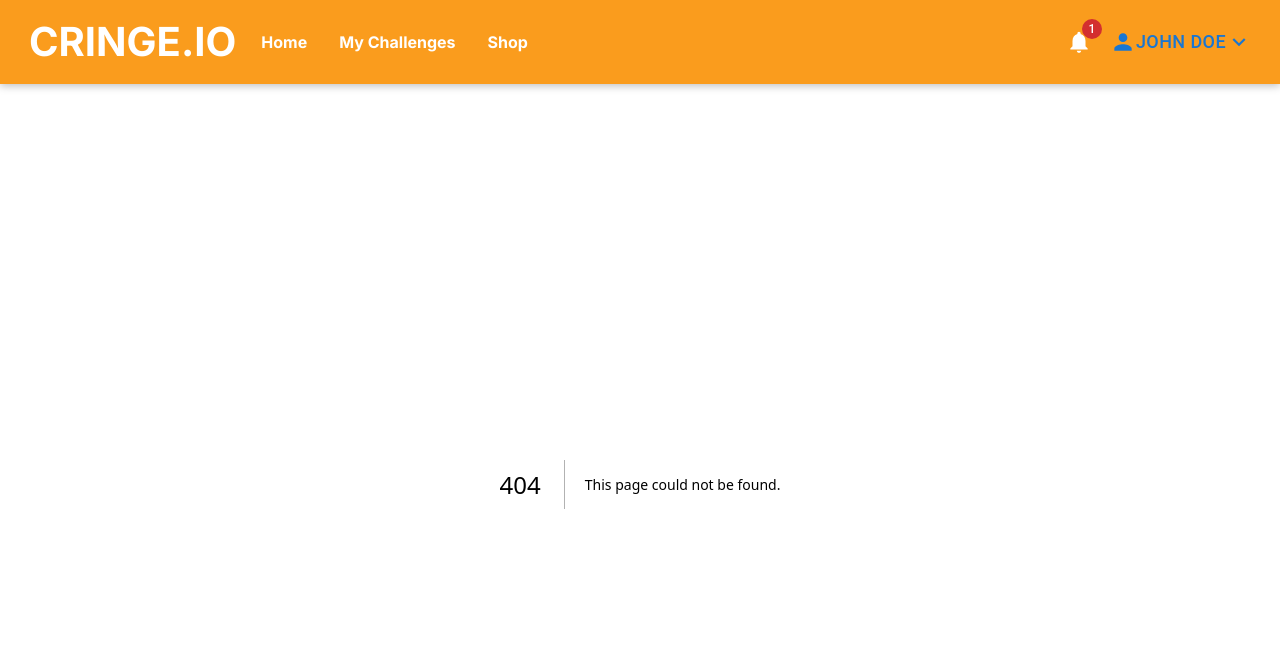
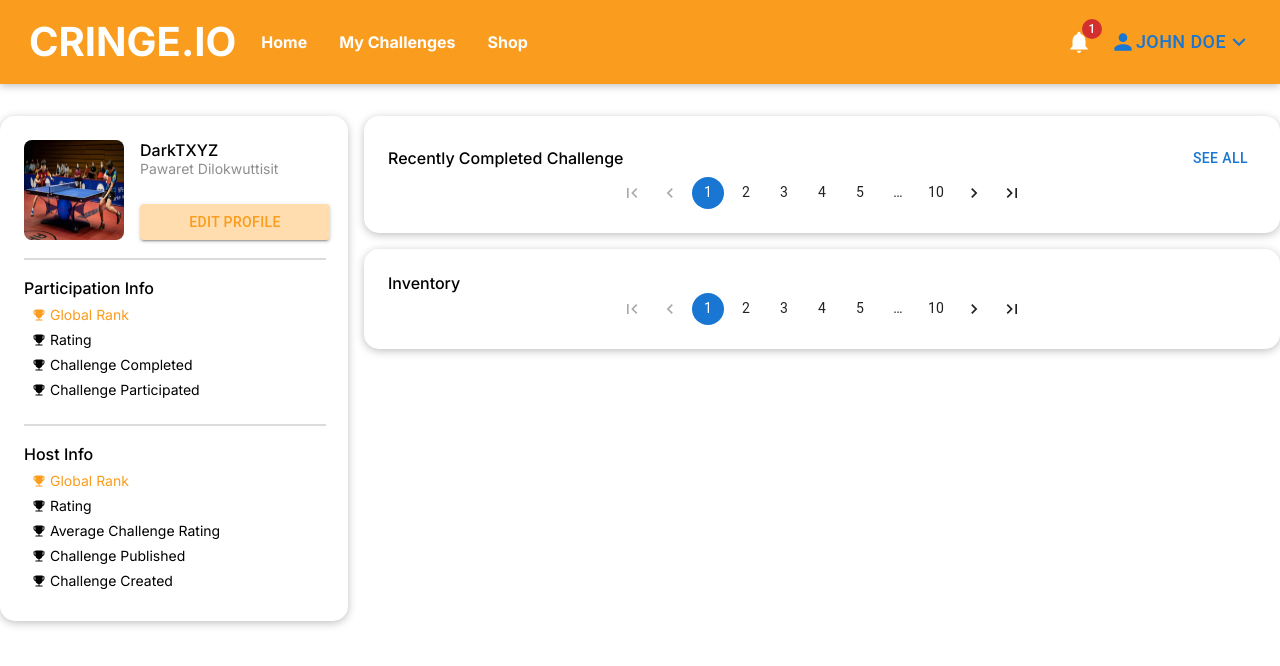
Before and after one commit to iambaangkok/challenge-organizer-frontend, a Next.js app: page /profile in a window 1280 px wide. Before the commit this address had no page. Shown: the top 666 px of the page. Built offline with nearby package versions, Linux system fonts and the light colour scheme.

Commit message:
move Profile page from GEB-130 to this branch

```diff
--- /dev/null
+++ b/components/profile/Achievement.tsx
@@ -0,0 +1,28 @@
+import { Button, Pagination } from '@mui/material'
+import ChallengeCard from '../homepage/ChallengeCard'
+import styles from './css/Achievement.module.css'
+
+export default function Achievement() {
+    return (
+        <div className={styles.Achievement + ' ShadowContainer p-6 flex flex-col'}>
+            {/* title and button*/}
+            <div className='flex justify-between items-center'>
+                <div className='TextMedium'>
+                    Recently Completed Challenge
+                </div>
+                <Button>
+                    See All
+                </Button>
+            </div>
+            {/* some elements */}
+            <div>
+
+            </div>
+            {/* pagination */}
+            <div className = 'self-center'>
+                <Pagination count={10} color="primary" showFirstButton showLastButton />
+            </div>
+
+        </div>
+    )
+}
--- /dev/null
+++ b/components/profile/InfoDashboard.tsx
@@ -0,0 +1,79 @@
+import styles from './css/InfoDashboard.module.css'
+import Image from 'next/image'
+import Button from '@mui/material/Button';
+import { createTheme, ThemeProvider } from '@mui/material';
+import { AiFillTrophy } from 'react-icons/ai'
+
+const theme = createTheme({
+    palette: {
+        primary: {
+            main: '#FFDDAE',
+            contrastText: '#FA9C1D'
+        }
+    },
+})
+
+const pinfo = ['Global Rank', 'Rating', 'Challenge Completed', 'Challenge Participated']
+const hinfo = ['Global Rank', 'Rating', 'Average Challenge Rating', 'Challenge Published', 'Challenge Created']
+
+const mapElement = (value: string, index: any) => {
+    if (value === 'Global Rank')
+        return <div key={index} className={styles.Info + ' S1Regular flex items-center space-x-1'}><AiFillTrophy /><div>{value}</div></div>
+    else
+        return <div key={index} className='S1Regular flex items-center space-x-1'><AiFillTrophy /><div>{value}</div></div>
+}
+
+export default function InfoDashboard() {
+    return (
+        <div className={styles.InfoDashboard + ' ShadowContainer flex flex-col'}>
+            <div className='flex space-x-4'>
+                <Image
+                    alt='profilepic'
+                    src={'/pingpong.jpg'}
+                    width='100'
+                    height='100'
+                    className={styles.ProfilePic}
+                />
+                <div className='flex flex-col justify-between'>
+                    <div>
+                        <div className='TextMedium'>
+                            DarkTXYZ
+                        </div>
+                        <div className={styles.Name + ' S1Regular'}>
+                            Pawaret Dilokwuttisit
+                        </div>
+                    </div>
+                    <ThemeProvider theme={theme}>
+                        <Button
+                            variant='contained'
+                            className='TextBold'
+                            sx={{
+                                width: 190
+                            }}
+                        >Edit Profile</Button>
+                    </ThemeProvider>
+                </div>
+            </div>
+            <hr className={styles.Line} />
+            <div className='flex flex-col'>
+                <div className='TextMedium'>Participation Info</div>
+                <div className='p-2 space-y-2'>
+                    {
+                        pinfo.map(mapElement)
+                    }
+                </div>
+            </div>
+
+            <hr className={styles.Line} />
+
+            <div className='flex flex-col'>
+                <div className='TextMedium'>Host Info</div>
+                <div className='p-2 space-y-2'>
+                    {
+                        hinfo.map(mapElement)
+                    }
+                </div>
+            </div>
+        </div>
+    )
+}
--- /dev/null
+++ b/components/profile/Inventory.tsx
@@ -0,0 +1,16 @@
+import { Pagination } from '@mui/material'
+import styles from './css/Inventory.module.css'
+
+export default function Inventory() {
+    return (
+        <div className={styles.Inventory + ' ShadowContainer p-6 flex flex-col'}>
+            <div className = 'TextMedium'>
+                Inventory
+            </div>
+
+            <div className = 'self-center'>
+                <Pagination count={10} color="primary" showFirstButton showLastButton />
+            </div>
+        </div>
+    )
+}
--- /dev/null
+++ b/components/profile/css/Achievement.module.css
@@ -0,0 +1,3 @@
+.Achievement {
+    border-radius: 15px;
+}
--- /dev/null
+++ b/components/profile/css/InfoDashboard.module.css
@@ -0,0 +1,23 @@
+.InfoDashboard {
+    padding: 24px;
+    gap: 10px;
+    border-radius: 15px;
+}
+
+.ProfilePic {
+    size : 100px ;
+    border-radius: 8px;
+}
+
+.Name {
+    color : var(--TextDimmedMain)
+}
+
+.Line {
+    width: 100%;
+    border: 1px solid var(--TextDimmedLight);
+}
+
+.Info {
+    color : var(--PrimaryMain)
+}
--- /dev/null
+++ b/components/profile/css/Inventory.module.css
@@ -0,0 +1,3 @@
+.Inventory {
+    border-radius: 15px;
+}
--- /dev/null
+++ b/pages/profile/index.module.css
@@ -0,0 +1,7 @@
+.Left {
+    width: 348px;
+}
+
+.Right {
+    width: 948px;
+}
--- /dev/null
+++ b/pages/profile/index.tsx
@@ -0,0 +1,21 @@
+import Achievement from "../../components/profile/Achievement";
+import InfoDashboard from "../../components/profile/InfoDashboard";
+import Inventory from "../../components/profile/Inventory";
+import styles from './index.module.css'
+
+export default function Profile() {
+    return (
+        <>
+            <div className='flex mt-8 space-x-4 justify-center'>
+                <div className = {styles.Left}>
+                    <InfoDashboard />
+                </div>
+                <div className= {styles.Right + ' flex flex-col space-y-4'} >
+                    <Achievement />
+                    <Inventory />
+                </div>
+            </div>
+        </>
+
+    )
+}
```
